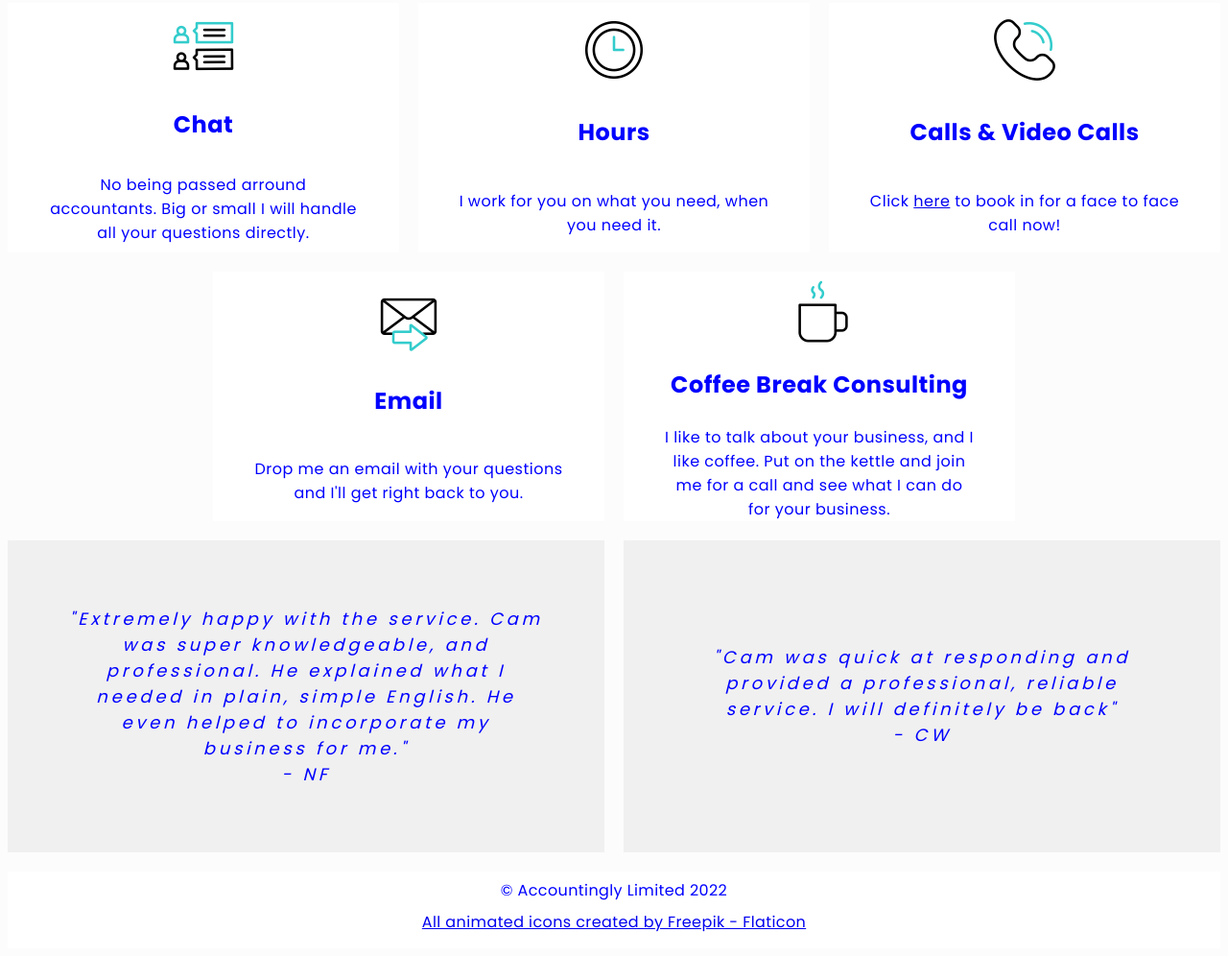
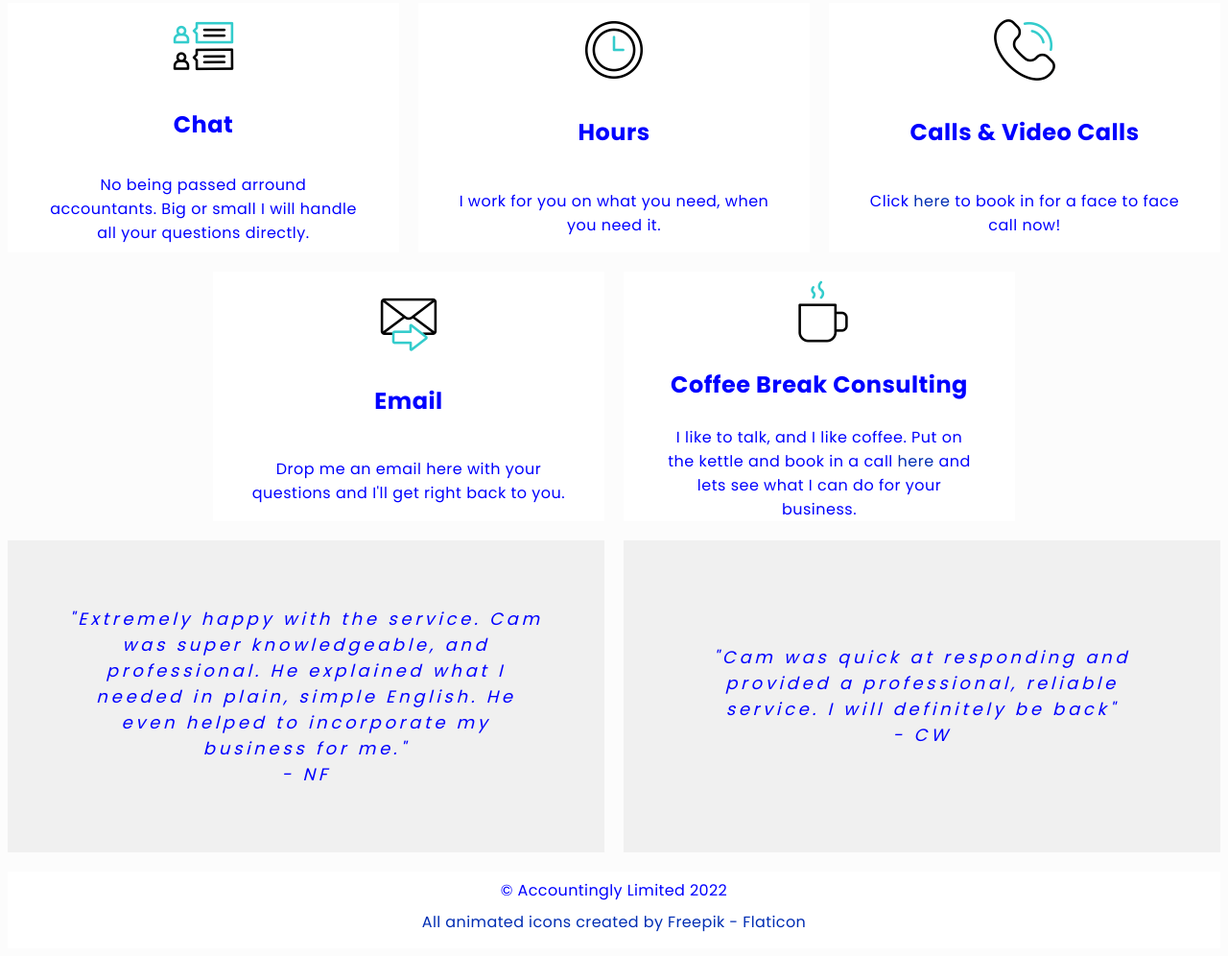
Before and after one commit to wallace-y/firstwebsite, a plain HTML site: page index.html in a window 1280 px wide. Shown: the part 1009-2005 px from the top of the page at 96% size. Drawn offline with Linux system fonts and the light colour scheme.

Commit message:
add call links to calendly on icons

```diff
--- a/index.html
+++ b/index.html
@@ -52,11 +52,23 @@
       </div>
 
       <div class="box call-us">
-        <img src="images/phone.gif" class="icon" />
+        <a
+          class="icon"
+          href="https://calendly.com/accountingly"
+          target="_blank"
+        >
+          <img src="images/phone.gif" class="icon"
+        /></a>
+
         <h2>Calls & Video Calls</h2>
         <p class="box-text">
           Click
-          <a href="https://calendly.com/accountingly" target="_blank">here</a>
+          <a
+            href="https://calendly.com/accountingly"
+            target="_blank"
+            class="links"
+            >here</a
+          >
           to book in for a face to face call now!
         </p>
       </div>
@@ -65,7 +77,8 @@
         <img src="images/message.gif" class="icon" />
         <h2>Email</h2>
         <p class="box-text">
-          Drop me an email with your questions and I'll get right back to you.
+          Drop me an email here with your questions and I'll get right back to
+          you.
         </p>
       </div>
 
@@ -73,8 +86,15 @@
         <img src="images/coffee-cup.gif" class="icon" />
         <h2>Coffee Break Consulting</h2>
         <p class="box-text">
-          I like to talk about your business, and I like coffee. Put on the
-          kettle and join me for a call and see what I can do for your business.
+          I like to talk, and I like coffee. Put on the kettle and book in a
+          call
+          <a
+            href="https://calendly.com/accountingly"
+            target="_blank"
+            class="links"
+            >here</a
+          >
+          and lets see what I can do for your business.
         </p>
       </div>
 
--- a/style.css
+++ b/style.css
@@ -133,9 +133,22 @@ footer {
 
 /* link styling */
 
-.links {
+.links:link {
+  color: #002db3;
+  text-decoration: none;
 }
 
+.links:visited {
+  color: #809fff;
+}
+
+.links:hover {
+  color: #002db3;
+}
+
+.links:active {
+  color: #809fff;
+}
 /* colour pallete
 #0000ff
 #002db3
```
